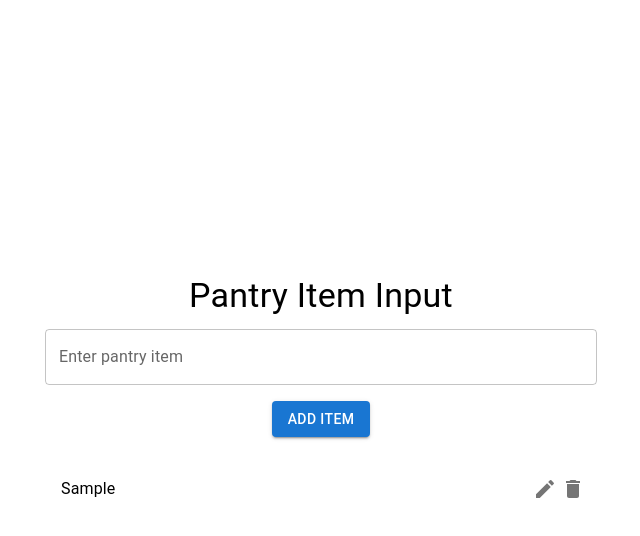
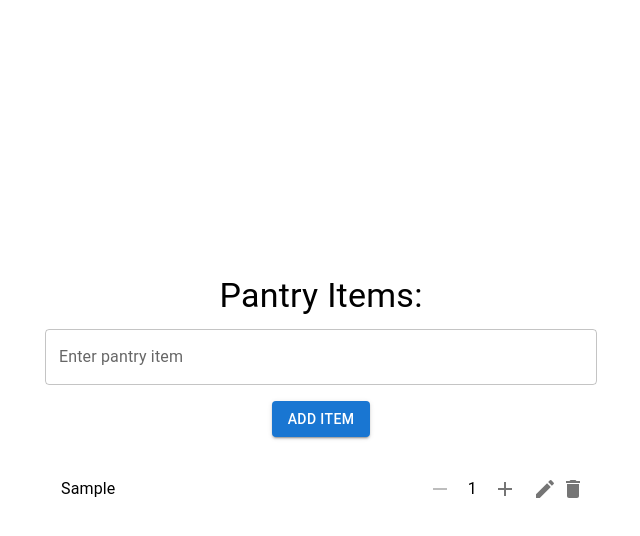
Before and after one commit to PravallikaBollavaram/Pantry, a Next.js app: page / in a window 1280 px wide. Both pictures are taken after typing "Sample" into the empty fields and a click on the button "ADD ITEM". Shown: the top 536 px of the page, without its empty margins (319-959 px from the left). Built offline with nearby package versions, Linux system fonts and the light colour scheme.

Commit message:
added quantity increment and decrement

```diff
--- a/app/page.js
+++ b/app/page.js
@@ -23,42 +23,79 @@ import React, { useState } from 'react';
 import { Box, TextField, Container, Typography, Button, List, ListItem, ListItemText, IconButton } from '@mui/material';
 import EditIcon from '@mui/icons-material/Edit';
 import DeleteIcon from '@mui/icons-material/Delete';
+import AddIcon from '@mui/icons-material/Add';
+import RemoveIcon from '@mui/icons-material/Remove';
 
-function App() {
+export default function Home() {
   const [item, setItem] = useState(''); // State for the input field
   const [items, setItems] = useState([]); // State for the list of items
-  const [editingIndex, setEditingIndex] = useState(null); // State for the editing index
+  const [editingIndex, setEditingIndex] = useState(null); // State for the editing index, initial value of editingIndex is null
 
-  const handleAddItem = () => {
-    if (item.trim() !== '') {
-      if (editingIndex !== null) {
-        // Update the existing item
+  const handleAddItem = () => { //handleAddItem adds a new item to the list or updates existing item
+    if (item.trim() !== '') { //trim() is used to remove leading and trailing spaces from a string
+      const lowerCasedItem = item.trim().toLowerCase(); // trims and converts the string to lower case
+      // Check if the item already exists in a case-insensitive manner
+      //findIndex() is used to return the first index of first matching item else return -1.
+      //i => i.name.toLowerCase() is a callback function. i->paramter representing indi item from array of items, i.name ->access name property of item i
+      const existingItemIndex = items.findIndex(i => i.name.toLowerCase() === lowerCasedItem);
+      if (existingItemIndex !== -1) {
+        // Item exists, update the quantity and stores in updatedItems
+        // map - takes each item and return a new array
+        //cuurentitem - item in the array, index- index of current item
+        //index(index of current item)===exisitngindex(index of item that needs to be updated)
+        //conditional operator : condition ? Returns if true : return if False
+        //if condition is false, it return the currentitem that is being iterated.
+        //if condition is true, ...curentITem(item that u need to update) , increment the quantity by 1
         const updatedItems = items.map((currentItem, index) =>
-          index === editingIndex ? item : currentItem
+          index === existingItemIndex ? { ...currentItem, quantity: currentItem.quantity + 1 } : currentItem
         );
-        setItems(updatedItems);
-        setEditingIndex(null); // Reset editing index
+        setItems(updatedItems); //updating the function with new list of items and quantity
       } else {
-        // Add a new item
-        setItems([...items, item]);
+        // Item does not exist, add a new item
+        const newItem = { name: item.trim(), quantity: 1 }; // Store item name as entered
+        if (editingIndex !== null) {
+          // Update the existing item
+          const updatedItems = items.map((currentItem, index) =>
+            index === editingIndex ? newItem : currentItem
+          );
+          setItems(updatedItems);
+          setEditingIndex(null); // Reset editing index
+        } else {
+          // Add a new item
+          setItems([...items, newItem]);
+        }
       }
-      setItem(''); // Clear the input field after adding or updating the item
+      setItem(''); // Clear the input field
     }
   };
 
   const handleEditItem = (index) => {
-    setItem(items[index]); // Set the input field value to the item being edited
+    setItem(items[index].name); // Set the input field value to the item name being edited
     setEditingIndex(index); // Set the index of the item being edited
   };
 
   const handleDeleteItem = (index) => {
     // Remove item by index
-    const updatedItems = items.filter((_, i) => i !== index);
+    const updatedItems = items.filter((_, i) => i !== index); //filters out all the indexes nd stores in a new array expect the index of that item which we want to delete
     setItems(updatedItems);
-    if (editingIndex === index) {
+    if (editingIndex === index) { //as we are storing indexes in editingIndex, we have to also to delete from that v ariable
       setEditingIndex(null); // Reset editing index if the edited item was deleted
       setItem(''); // Clear the input field
     }
+  };
+
+  const incrementQuantity = (index) => {
+    const updatedItems = items.map((currentItem, i) =>
+      i === index ? { ...currentItem, quantity: currentItem.quantity + 1 } : currentItem
+    );
+    setItems(updatedItems);
+  };
+
+  const decrementQuantity = (index) => {
+    const updatedItems = items.map((currentItem, i) =>
+      i === index && currentItem.quantity > 1 ? { ...currentItem, quantity: currentItem.quantity - 1 } : currentItem
+    );
+    setItems(updatedItems);
   };
 
   return (
@@ -73,7 +110,7 @@ function App() {
         }}
       >
         <Typography variant="h4" gutterBottom>
-          Pantry Item Input
+          Pantry Items:
         </Typography>
         <TextField
           label="Enter pantry item"
@@ -93,7 +130,23 @@ function App() {
         <List sx={{ marginTop: 2, width: '100%' }}>
           {items.map((item, index) => (
             <ListItem key={index} sx={{ display: 'flex', alignItems: 'center' }}>
-              <ListItemText primary={item} />
+              <ListItemText primary={item.name} />
+              <Box sx={{ display: 'flex', alignItems: 'center' }}>
+                <IconButton
+                  aria-label="remove"
+                  onClick={() => decrementQuantity(index)}
+                  disabled={item.quantity <= 1} // Disable if quantity is 1
+                >
+                  <RemoveIcon />
+                </IconButton>
+                <Typography sx={{ mx: 1 }}>{item.quantity}</Typography>
+                <IconButton
+                  aria-label="add"
+                  onClick={() => incrementQuantity(index)}
+                >
+                  <AddIcon />
+                </IconButton>
+              </Box>
               <IconButton
                 edge="end"
                 aria-label="edit"
@@ -115,5 +168,3 @@ function App() {
     </Container>
   );
 }
-
-export default App;
```
